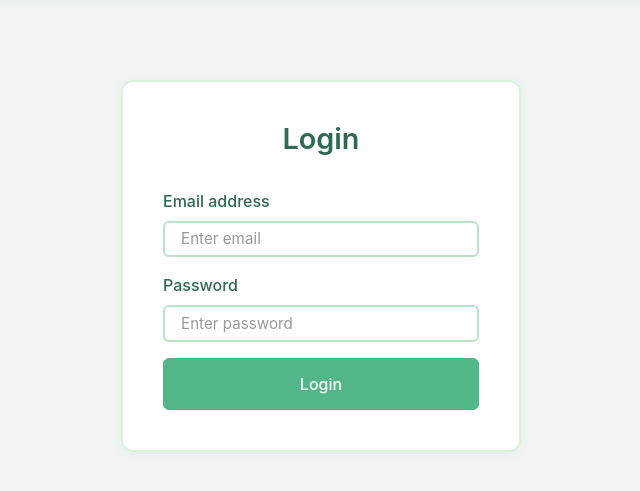
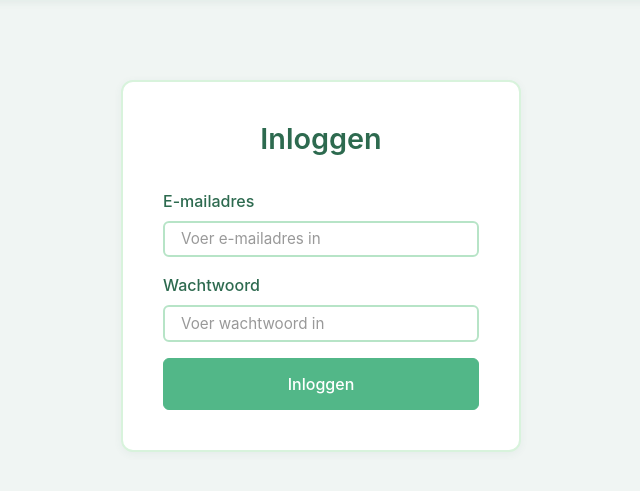
Before and after one commit to mauricesinon123-cmyk/The-challenge, a Python web app: template templates/login.html in a window 1280 px wide. Shown: the part 72-563 px from the top of the page, without its empty margins (319-959 px from the left). Run offline with Jinja, Linux system fonts and the light colour scheme; the template is opened without the code that fills it, so the values that code supplies are empty; some libraries are stand-ins or nearby versions.

Commit message:
Translate login page to Dutch

```diff
--- a/templates/login.html
+++ b/templates/login.html
@@ -1,4 +1,5 @@
-{% extends "base.html"%} {% block title %}Login BioBit{% endblock %}
+{% extends "base.html" %}
+{% block title %}Inloggen - BioBit{% endblock %}
 
 {% block content %}
 <style>
@@ -41,30 +42,30 @@
 
 <div class="auth-container">
     <form method="POST">
-        <h3>Login</h3>
+        <h3>Inloggen</h3>
         <div class="form-group">
-            <label for="email">Email address</label>
+            <label for="email">E-mailadres</label>
             <input
                 type="email"
                 class="form-control"
                 id="email"
                 name="email"
-                placeholder="Enter email"
+                placeholder="Voer e-mailadres in"
                 required
             />
         </div>
         <div class="form-group">
-            <label for="password">Password</label>
+            <label for="password">Wachtwoord</label>
             <input
                 type="password"
                 class="form-control"
                 id="password"
                 name="password"
-                placeholder="Enter password"
+                placeholder="Voer wachtwoord in"
                 required
             />
         </div>
-        <button type="submit" class="btn btn-primary">Login</button>
+        <button type="submit" class="btn btn-primary">Inloggen</button>
     </form>
 </div>
-{%endblock%}
+{% endblock %}
```
